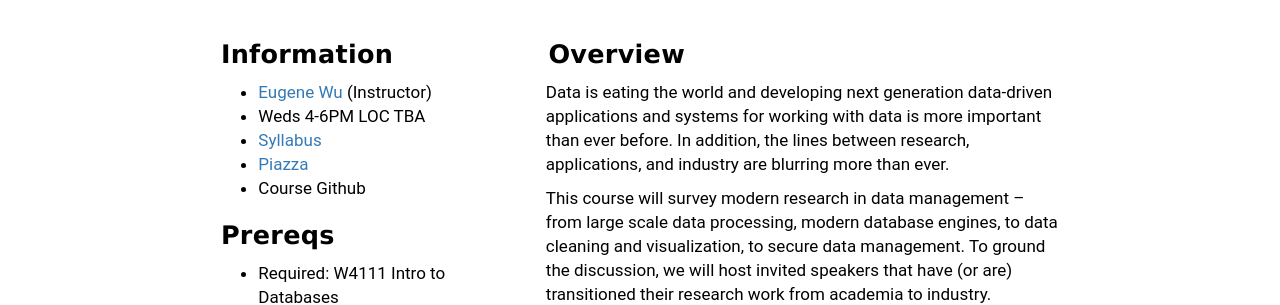
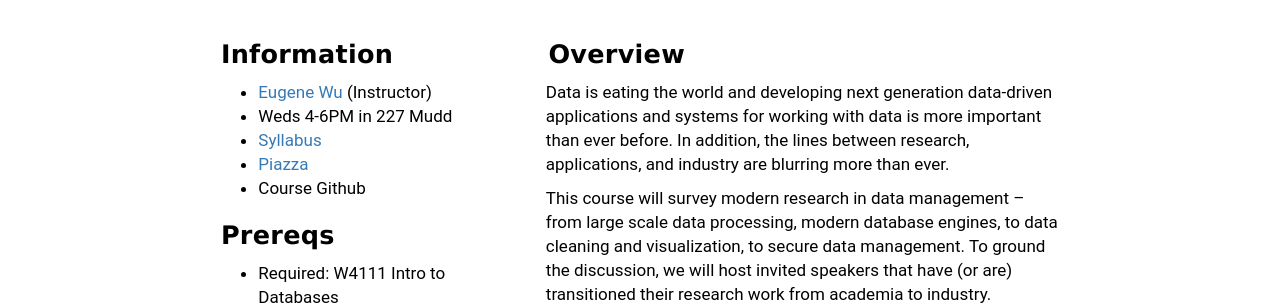
Before and after one commit to columbiadb/columbiadb.github.io, a Jekyll site: the page built from index.md, in a window 1280 px wide. Shown: the part 148-453 px from the top of the page. Built offline with Jekyll 4.4.1, drawn with Linux system fonts in a browser that asks for light colours.

Commit message:
updated website

```diff
--- a/_includes/index_left.md
+++ b/_includes/index_left.md
@@ -1,7 +1,7 @@
 #### Information
 
 * [Eugene Wu](http://www.eugenewu.net) (Instructor)
-* Weds 4-6PM LOC TBA
+* Weds 4-6PM in 227 Mudd
 * [Syllabus](./syllabus)
 * [Piazza](https://piazza.com/class/j9oswjjbpyj3uz)
 * Course Github
```
